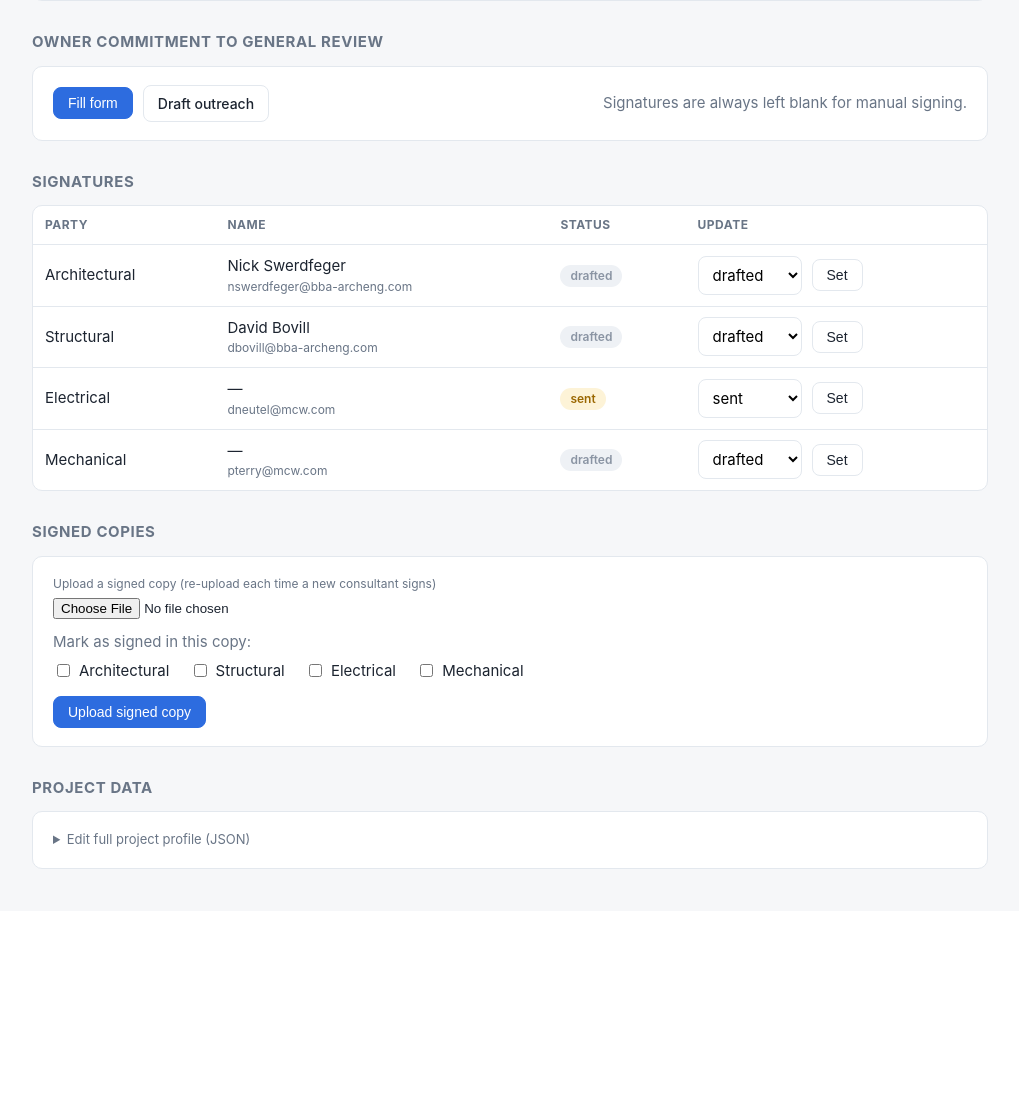
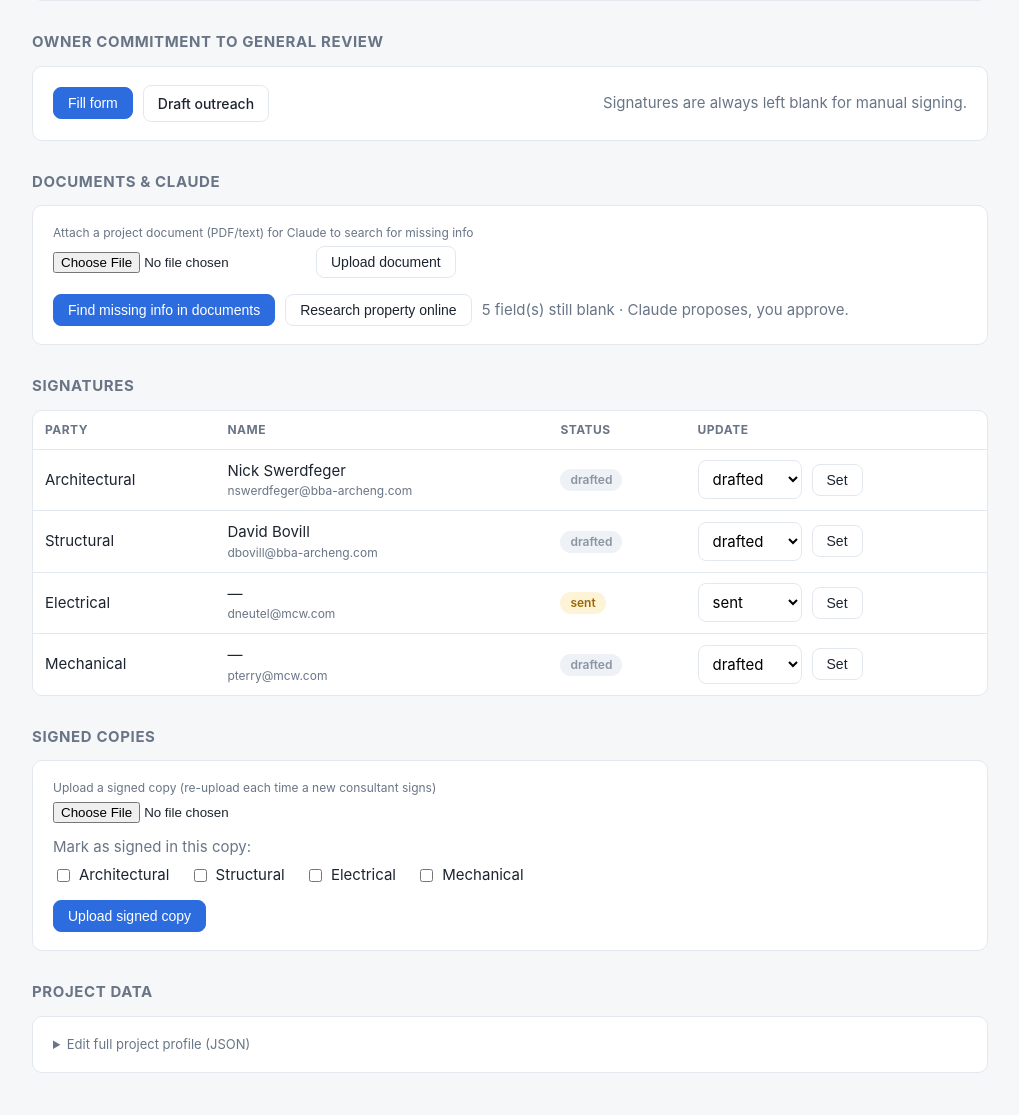
Before and after one commit to g0dDley/g0dDley-s-Games, a Flask app: page /projects/2025-51-centre-st-parish-hall in a window 1280 px wide. Shown: the part 170-1285 px from the top of the page, without its empty margins (130-1149 px from the left). Before the commit the page ends 1039 px from the top, so only its background shows below. Run offline with Flask 3, Linux system fonts and the light colour scheme.

Commit message:
Add Claude smarts to the dashboard (optional, API-key gated)
Backend calls the Anthropic API when ANTHROPIC_API_KEY is set; the dashboard
runs fully without it.

- Find missing info in documents: attach a project doc, Claude proposes values
  for blank fields with confidence + verbatim evidence; never guesses. Review
  screen -> apply -> re-fill. (claude-opus-4-8, structured outputs.)
- Research property online: web_search over free public sources for missing
  property facts, each with a source URL.
- Draft outreach in your voice: save a style guide; Claude drafts follow-ups in
  that voice (claude-sonnet-5), still .eml, still never sends. Falls back to the
  templated drafts without a key.

All AI suggestions land on a review page first (propose -> you approve), mirroring
the fill engine's principle. Private uploads (documents/, signed/) and the style
guide are gitignored. adds anthropic to requirements.

Co-Authored-By: Claude Opus 4.8 <noreply@anthropic.com>
Claude-Session: https://claude.ai/code/session_01V7Z6RrS4cDbWMTmw9VJjsk

```diff
--- a/permit-manager/requirements.txt
+++ b/permit-manager/requirements.txt
@@ -2,3 +2,4 @@ pymupdf>=1.24
 pypdf>=4.0
 pydantic>=2.6
 flask>=3.0
+anthropic>=0.40      # optional: powers the Claude features when ANTHROPIC_API_KEY is set
--- a/permit-manager/webapp/app.py
+++ b/permit-manager/webapp/app.py
@@ -16,19 +16,36 @@ from datetime import date, datetime
 from email.message import EmailMessage
 from pathlib import Path
 
+import fitz  # PyMuPDF, for reading uploaded documents
 from flask import (Flask, abort, redirect, render_template, request,
                    send_file, url_for)
 
 ROOT = Path(__file__).resolve().parents[1]          # permit-manager/
 sys.path.insert(0, str(ROOT / "src"))
+sys.path.insert(0, str(Path(__file__).resolve().parent))  # for claude_helper
 
 from permit_manager import introspect as I          # noqa: E402
 from permit_manager import mapping as M              # noqa: E402
 from permit_manager import fill as F                 # noqa: E402
 from permit_manager.review import assumption_summary # noqa: E402
-from permit_manager.schema import ProjectProfile     # noqa: E402
+from permit_manager.schema import ProjectProfile, resolve_path  # noqa: E402
 from permit_manager.tracker import STATUSES, SignatureRecord, Tracker  # noqa: E402
 from permit_manager import outreach as O             # noqa: E402
+import claude_helper as ai                           # noqa: E402
+
+STYLE_PATH = ROOT / "data" / "email_style.md"       # your email voice (global)
+
+# Property facts the researcher / extractor can try to find.
+RESEARCH_FIELDS = [
+    {"target": "municipality.name", "label": "Municipality"},
+    {"target": "property_address.postal_code", "label": "Postal code"},
+    {"target": "legal_description.lot", "label": "Lot"},
+    {"target": "legal_description.registered_plan", "label": "Registered plan"},
+    {"target": "legal_description.concession", "label": "Concession"},
+    {"target": "legal_description.part", "label": "Part"},
+    {"target": "legal_description.roll_number", "label": "Assessment roll number"},
+    {"target": "permit.current_use", "label": "Current use / zoning"},
+]
 
 PROJECTS = ROOT / "data" / "projects"
 MAPPINGS = ROOT / "mappings"
@@ -155,13 +172,62 @@ def list_projects() -> list[dict]:
     return out
 
 
-def make_eml(draft: O.EmailDraft) -> bytes:
+def make_eml(to: str, subject: str, body: str) -> bytes:
     msg = EmailMessage()
-    msg["To"] = draft.to
-    msg["Subject"] = draft.subject
+    msg["To"] = to
+    msg["Subject"] = subject
     msg["X-Unsent"] = "1"
-    msg.set_content(draft.body)
+    msg.set_content(body)
     return bytes(msg)
+
+
+def style_guide() -> str:
+    return STYLE_PATH.read_text() if STYLE_PATH.exists() else ""
+
+
+def _empty(profile: ProjectProfile, target: str) -> bool:
+    v = resolve_path(profile, target)
+    return v is None or (isinstance(v, str) and not v.strip())
+
+
+def missing_fields(pid: str) -> list[dict]:
+    """Fields worth trying to fill: the last fill's blanks plus any empty
+    researchable property fields, deduped."""
+    p = load_profile(pid)
+    fid = eabo_form_id(p.municipality.name)
+    seen, out = set(), []
+    bf = project_dir(pid) / "filled" / f"{fid}.blanks.json"
+    if bf.exists():
+        for b in json.loads(bf.read_text()):
+            if b["target"] not in seen:
+                seen.add(b["target"]); out.append(b)
+    for f in RESEARCH_FIELDS:
+        if f["target"] not in seen and _empty(p, f["target"]):
+            seen.add(f["target"]); out.append(f)
+    return out
+
+
+def docs_dir(pid: str) -> Path:
+    return project_dir(pid) / "documents"
+
+
+def list_docs(pid: str) -> list[str]:
+    d = docs_dir(pid)
+    return sorted(f.name for f in d.glob("*")) if d.exists() else []
+
+
+def document_text(pid: str) -> str:
+    parts = []
+    for f in docs_dir(pid).glob("*") if docs_dir(pid).exists() else []:
+        try:
+            if f.suffix.lower() == ".pdf":
+                doc = fitz.open(f)
+                parts.append(f"### {f.name}\n" + "\n".join(pg.get_text() for pg in doc))
+            elif f.suffix.lower() in (".txt", ".md", ".csv"):
+                parts.append(f"### {f.name}\n" + f.read_text(errors="ignore"))
+        except Exception:  # noqa: BLE001 - skip unreadable files
+            continue
+    return "\n\n".join(parts)
 
 
 # --------------------------------------------------------------------------
@@ -208,6 +274,7 @@ def project(pid: str):
         statuses=STATUSES,
         signed_files=[f.name for f in signed],
         profile_json=json.dumps(p.model_dump(), indent=2),
+        ai_on=ai.available(), docs=list_docs(pid), missing=missing_fields(pid),
     )
 
 
@@ -309,25 +376,98 @@ def signed_file(pid: str, name: str):
     return send_file(f, mimetype="application/pdf", download_name=Path(name).name)
 
 
+# ---- Claude smarts (active only when ANTHROPIC_API_KEY is set) -----------
+@app.post("/projects/<pid>/documents")
+def upload_document(pid: str):
+    file = request.files.get("file")
+    if file and file.filename:
+        docs_dir(pid).mkdir(exist_ok=True)
+        file.save(docs_dir(pid) / Path(file.filename).name)
+    return redirect(url_for("project", pid=pid) + "#docs")
+
+
+@app.post("/projects/<pid>/extract")
+def extract(pid: str):
+    if not ai.available():
+        return "Set ANTHROPIC_API_KEY to enable Claude features.", 400
+    p = load_profile(pid)
+    text = document_text(pid)
+    if not text.strip():
+        return redirect(url_for("project", pid=pid) + "#docs")
+    ctx = f"{p.project_name} — {p.property_address.one_line()} — {p.municipality.name}"
+    try:
+        sugg = ai.extract_fields(text, missing_fields(pid), ctx)
+    except Exception as e:  # noqa: BLE001
+        return f"Claude extraction failed: {e}", 502
+    return render_template("suggestions.html", pid=pid, p=p, suggestions=sugg,
+                           source="uploaded documents")
+
+
+@app.post("/projects/<pid>/research")
+def research(pid: str):
+    if not ai.available():
+        return "Set ANTHROPIC_API_KEY to enable Claude features.", 400
+    p = load_profile(pid)
+    fields = [f for f in RESEARCH_FIELDS if _empty(p, f["target"])]
+    try:
+        sugg = ai.research_property(p.property_address.one_line(),
+                                    p.municipality.name, fields)
+    except Exception as e:  # noqa: BLE001
+        return f"Claude research failed: {e}", 502
+    return render_template("suggestions.html", pid=pid, p=p, suggestions=sugg,
+                           source="online research")
+
+
+@app.post("/projects/<pid>/apply-suggestions")
+def apply_suggestions(pid: str):
+    d = load_profile(pid).model_dump()
+    for target in request.form.getlist("accept"):
+        val = request.form.get(f"value:{target}", "").strip()
+        if val:
+            set_path(d, target, val)
+    ProjectProfile.model_validate(d).save(project_dir(pid) / "profile.json")
+    return redirect(url_for("project", pid=pid))
+
+
+@app.post("/style")
+def save_style():
+    STYLE_PATH.parent.mkdir(parents=True, exist_ok=True)
+    STYLE_PATH.write_text(request.form.get("style", ""))
+    return redirect(request.form.get("next", url_for("dashboard")))
+
+
 @app.route("/projects/<pid>/outreach")
 def outreach(pid: str):
     p = load_profile(pid)
     tr = tracker_for(pid)
-    drafts = O.draft_all_outstanding(tr, p, project_dir(pid) / "drafts")
-    return render_template("outreach.html", pid=pid, p=p, drafts=drafts)
+    drafts = []
+    for rec in tr.outstanding():
+        if ai.available():
+            try:
+                d = ai.draft_email(
+                    recipient_name=rec.recipient_name, recipient_role=rec.party_role,
+                    project=p.project_name, site=p.property_address.one_line(),
+                    municipality=p.municipality.name, form_title=rec.form_title,
+                    chased=(rec.status == "sent"), style_guide=style_guide(),
+                    sender=(p.applicant.name + ", " + p.applicant.company).strip(", "))
+                drafts.append({"to": rec.recipient_email, "subject": d["subject"],
+                               "body": d["body"], "role": rec.party_role})
+                continue
+            except Exception:  # noqa: BLE001 - fall back to deterministic
+                pass
+        det = O.draft_for(rec, p)
+        drafts.append({"to": det.to, "subject": det.subject, "body": det.body,
+                       "role": rec.party_role})
+    return render_template("outreach.html", pid=pid, p=p, drafts=drafts,
+                           ai_on=ai.available(), style=style_guide())
 
 
-@app.route("/projects/<pid>/outreach/<role>.eml")
+@app.route("/projects/<pid>/outreach/<role>.eml", methods=["POST"])
 def outreach_eml(pid: str, role: str):
-    p = load_profile(pid)
-    role = role.replace("_", ":", 1) if role.startswith("consultant_") else role
-    for rec in tracker_for(pid).outstanding():
-        if rec.party_role == role:
-            data = make_eml(O.draft_for(rec, p))
-            return send_file(io.BytesIO(data), mimetype="message/rfc822",
-                             as_attachment=True,
-                             download_name=f"{pid}-{role.replace(':', '_')}.eml")
-    abort(404)
+    data = make_eml(request.form.get("to", ""), request.form.get("subject", ""),
+                    request.form.get("body", ""))
+    return send_file(io.BytesIO(data), mimetype="message/rfc822", as_attachment=True,
+                     download_name=f"{pid}-{role.replace(':', '_')}.eml")
 
 
 if __name__ == "__main__":
--- /dev/null
+++ b/permit-manager/webapp/claude_helper.py
@@ -0,0 +1,189 @@
+"""Claude smarts for the dashboard (optional — active only when an
+ANTHROPIC_API_KEY is set). Every function degrades gracefully: if there's no
+key, callers fall back to the deterministic behaviour.
+
+Design principle mirrors the tool: NEVER guess. Extraction/research return only
+what a source supports, with a confidence flag and the evidence, so you review
+before anything lands in a form.
+"""
+from __future__ import annotations
+
+import json
+import os
+from dataclasses import dataclass
+
+BIG = "claude-opus-4-8"      # accuracy-sensitive: extraction, research
+FAST = "claude-sonnet-5"     # writing: email drafts
+
+
+def available() -> bool:
+    if not os.environ.get("ANTHROPIC_API_KEY"):
+        return False
+    try:
+        import anthropic  # noqa: F401
+        return True
+    except ImportError:
+        return False
+
+
+def _client():
+    import anthropic
+    return anthropic.Anthropic()
+
+
+@dataclass
+class Suggestion:
+    target: str
+    label: str
+    value: str
+    confidence: str          # "high" | "low"
+    evidence: str
+
+
+_EXTRACT_SCHEMA = {
+    "type": "object",
+    "properties": {
+        "suggestions": {
+            "type": "array",
+            "items": {
+                "type": "object",
+                "properties": {
+                    "target": {"type": "string"},
+                    "value": {"type": "string"},
+                    "confidence": {"type": "string", "enum": ["high", "low"]},
+                    "evidence": {"type": "string"},
+                },
+                "required": ["target", "value", "confidence", "evidence"],
+                "additionalProperties": False,
+            },
+        }
+    },
+    "required": ["suggestions"],
+    "additionalProperties": False,
+}
+
+
+def extract_fields(document_text: str, fields: list[dict], context: str) -> list[Suggestion]:
+    """Read a document and propose values for the requested fields.
+
+    `fields` is a list of {target, label}. Returns only fields the document
+    actually supports; never invents a value.
+    """
+    if not fields or not document_text.strip():
+        return []
+    wanted = "\n".join(f"- {f['target']}  ({f['label']})" for f in fields)
+    labels = {f["target"]: f["label"] for f in fields}
+    system = (
+        "You extract building-permit form values from a source document. "
+        "Return a value for a field ONLY if the document clearly states or "
+        "unambiguously contains it. Never guess or infer beyond the text. If a "
+        "field isn't supported by the document, omit it. Set confidence 'low' "
+        "when the match is indirect. 'evidence' must be a short verbatim quote "
+        "from the document."
+    )
+    prompt = (
+        f"Project context:\n{context}\n\n"
+        f"Fields still needed (target — description):\n{wanted}\n\n"
+        f"Document:\n\"\"\"\n{document_text[:120000]}\n\"\"\"\n\n"
+        "Return the suggestions."
+    )
+    resp = _client().messages.create(
+        model=BIG, max_tokens=2000,
+        thinking={"type": "adaptive"},
+        output_config={"format": {"type": "json_schema", "schema": _EXTRACT_SCHEMA}},
+        system=system,
+        messages=[{"role": "user", "content": prompt}],
+    )
+    text = "".join(b.text for b in resp.content if getattr(b, "type", None) == "text")
+    data = json.loads(text)
+    return [
+        Suggestion(s["target"], labels.get(s["target"], s["target"]),
+                   s["value"], s["confidence"], s["evidence"])
+        for s in data.get("suggestions", []) if s.get("value", "").strip()
+    ]
+
+
+def research_property(address: str, municipality: str, fields: list[dict]) -> list[Suggestion]:
+    """Use web search to find missing property facts. Free public sources only;
+    reports a source URL per value and never guesses."""
+    if not fields or not address:
+        return []
+    wanted = "\n".join(f"- {f['target']}  ({f['label']})" for f in fields)
+    labels = {f["target"]: f["label"] for f in fields}
+    system = (
+        "You research property facts for Ontario building-permit forms using "
+        "web search of free public sources (municipal sites, zoning maps, open "
+        "data, public listings). Report a value ONLY if a source states it; "
+        "never guess. You do not have paid parcel services (GeoWarehouse/MPAC). "
+        "End your reply with a single JSON object: "
+        '{"suggestions":[{"target","value","confidence","evidence"}]} where '
+        "evidence is the source URL. Omit anything you could not verify."
+    )
+    prompt = (
+        f"Property: {address}, {municipality}\n\n"
+        f"Find these fields (target — description):\n{wanted}\n\n"
+        "Search, then return the JSON object."
+    )
+    client = _client()
+    messages = [{"role": "user", "content": prompt}]
+    tools = [{"type": "web_search_20260209", "name": "web_search"}]
+    for _ in range(6):  # allow the server-tool loop to resume on pause_turn
+        resp = client.messages.create(model=BIG, max_tokens=4000, system=system,
+                                      tools=tools, messages=messages)
+        if resp.stop_reason == "pause_turn":
+            messages.append({"role": "assistant", "content": resp.content})
+            continue
+        break
+    text = "".join(b.text for b in resp.content if getattr(b, "type", None) == "text")
+    start, end = text.rfind("{"), text.rfind("}")
+    if start == -1 or end == -1:
+        return []
+    try:
+        data = json.loads(text[start:end + 1])
+    except json.JSONDecodeError:
+        return []
+    return [
+        Suggestion(s["target"], labels.get(s["target"], s["target"]),
+                   s.get("value", ""), s.get("confidence", "low"), s.get("evidence", ""))
+        for s in data.get("suggestions", []) if s.get("value", "").strip()
+    ]
+
+
+_EMAIL_SCHEMA = {
+    "type": "object",
+    "properties": {"subject": {"type": "string"}, "body": {"type": "string"}},
+    "required": ["subject", "body"],
+    "additionalProperties": False,
+}
+
+
+def draft_email(*, recipient_name: str, recipient_role: str, project: str, site: str,
+                municipality: str, form_title: str, chased: bool,
+                style_guide: str, sender: str) -> dict:
+    """Draft an outreach email in the user's voice. Returns {subject, body}."""
+    system = (
+        "You draft a short, professional outreach email requesting a signature "
+        "on a building-permit form. Match the provided style guide closely; "
+        "adjust only for the specific recipient and context. Never attach or "
+        "reference an unsigned form (the sender attaches the signed copy). Do "
+        "not invent facts not given."
+    )
+    role = recipient_role.split(":", 1)[-1].replace("_", " ")
+    prompt = (
+        f"STYLE GUIDE (write in this voice):\n{style_guide or '(no style guide yet — use a warm, concise, professional tone)'}\n\n"
+        f"Context:\n- Form: {form_title}\n- Project: {project}\n- Site: {site}\n"
+        f"- Municipality: {municipality}\n- Recipient: {recipient_name or 'there'} "
+        f"({'owner' if recipient_role == 'owner' else role + ' consultant'})\n"
+        f"- This is {'a follow-up nudge' if chased else 'the first request'}\n"
+        f"- Sign off as: {sender}\n\n"
+        "Ask them to complete their part, sign, date, and return a signed copy. "
+        "Return subject and body."
+    )
+    resp = _client().messages.create(
+        model=FAST, max_tokens=1000,
+        output_config={"format": {"type": "json_schema", "schema": _EMAIL_SCHEMA}},
+        system=system,
+        messages=[{"role": "user", "content": prompt}],
+    )
+    text = "".join(b.text for b in resp.content if getattr(b, "type", None) == "text")
+    return json.loads(text)
--- a/permit-manager/webapp/templates/project.html
+++ b/permit-manager/webapp/templates/project.html
@@ -50,6 +50,31 @@
   <details style="margin-top:14px"><summary>Assumption summary (what was filled / left blank)</summary>
     <pre>{{ summary }}</pre></details>
   {% endif %}
+</div>
+
+<h2 id="docs">Documents &amp; Claude</h2>
+<div class="card">
+  <form method="post" action="{{ url_for('upload_document', pid=pid) }}" enctype="multipart/form-data">
+    <label class="f">Attach a project document (PDF/text) for Claude to search for missing info</label>
+    <div class="row"><input type="file" name="file" accept=".pdf,.txt,.md,.csv" required>
+      <button class="btn">Upload document</button></div>
+  </form>
+  {% if docs %}
+  <div style="margin-top:12px">{% for name in docs %}<div class="muted">📎 {{ name }}</div>{% endfor %}</div>
+  {% endif %}
+
+  <div class="row" style="margin-top:16px">
+    {% if ai_on %}
+      <form method="post" action="{{ url_for('extract', pid=pid) }}">
+        <button class="btn btn-primary" {{ 'disabled' if not docs }}>Find missing info in documents</button></form>
+      <form method="post" action="{{ url_for('research', pid=pid) }}">
+        <button class="btn">Research property online</button></form>
+      <span class="muted">{{ missing|length }} field(s) still blank · Claude proposes, you approve.</span>
+    {% else %}
+      <span class="muted">Set <code>ANTHROPIC_API_KEY</code> and restart to enable Claude:
+        read attached documents for answers, and research property facts online.</span>
+    {% endif %}
+  </div>
 </div>
 
 <h2 id="tracker">Signatures</h2>
```
Also changed, not shown: permit-manager/webapp/templates/outreach.html (+24 -2 lines), permit-manager/webapp/templates/suggestions.html (added, +35 -0 lines), permit-manager/webapp/README.md, 1 other file.
